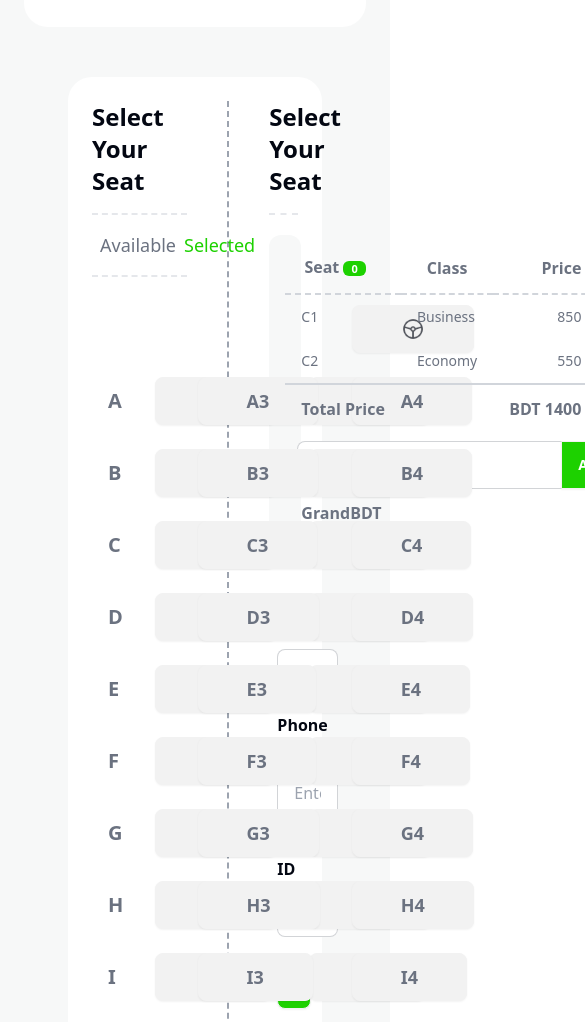
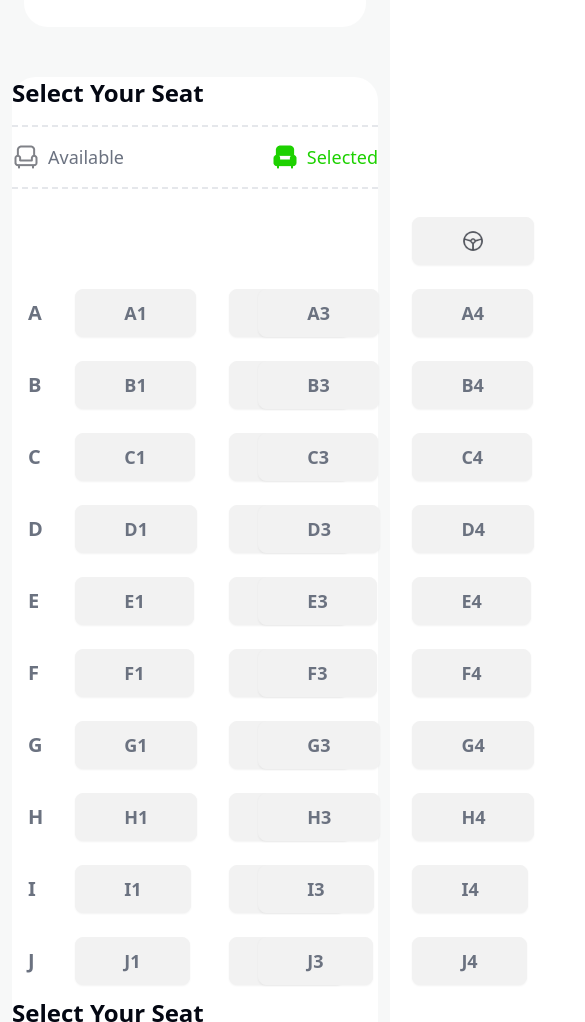
Before and after one commit to emonShimoul/js-projects, a plain HTML site: page smart-ticketing-system/index.html in a window 390 px wide. Shown: the part 2851-3873 px from the top of the page, 585 px wide, since content can reach past the window. Drawn offline with nearby package versions, Linux system fonts and the light colour scheme.

Commit message:
seat details responsive started

```diff
--- a/smart-ticketing-system/index.html
+++ b/smart-ticketing-system/index.html
@@ -291,11 +291,11 @@
 
       <!-- paribahan-seat-details starts -->
       <div
-        class="paribahan-seat-details mx-14 flex gap-10 mt-10 bg-white rounded-3xl p-6"
+        class="paribahan-seat-details md:mx-14 md:flex md:gap-10 mt-10 bg-white rounded-3xl md:p-6"
       >
         <!-- seat-plan section starts -->
         <div
-          class="seat-plan w-2/3 pe-10 border-e-2 border-gray-400 border-dashed"
+          class="seat-plan md:w-2/3 md:pe-10 md:border-e-2 md:border-gray-400 md:border-dashed"
         >
           <h3 class="font-semibold text-[#030712] text-2xl">
             Select Your Seat
@@ -622,7 +622,7 @@
         <!-- seat-plan section ends -->
 
         <!-- seat-total-price starts -->
-        <div class="seat-total-price w-1/3">
+        <div class="seat-total-price md:w-1/3">
           <h3
             class="font-semibold text-[#030712] text-2xl border-b-2 border-dashed border-gray-200 pb-4 mb-5 me-10"
           >
```
